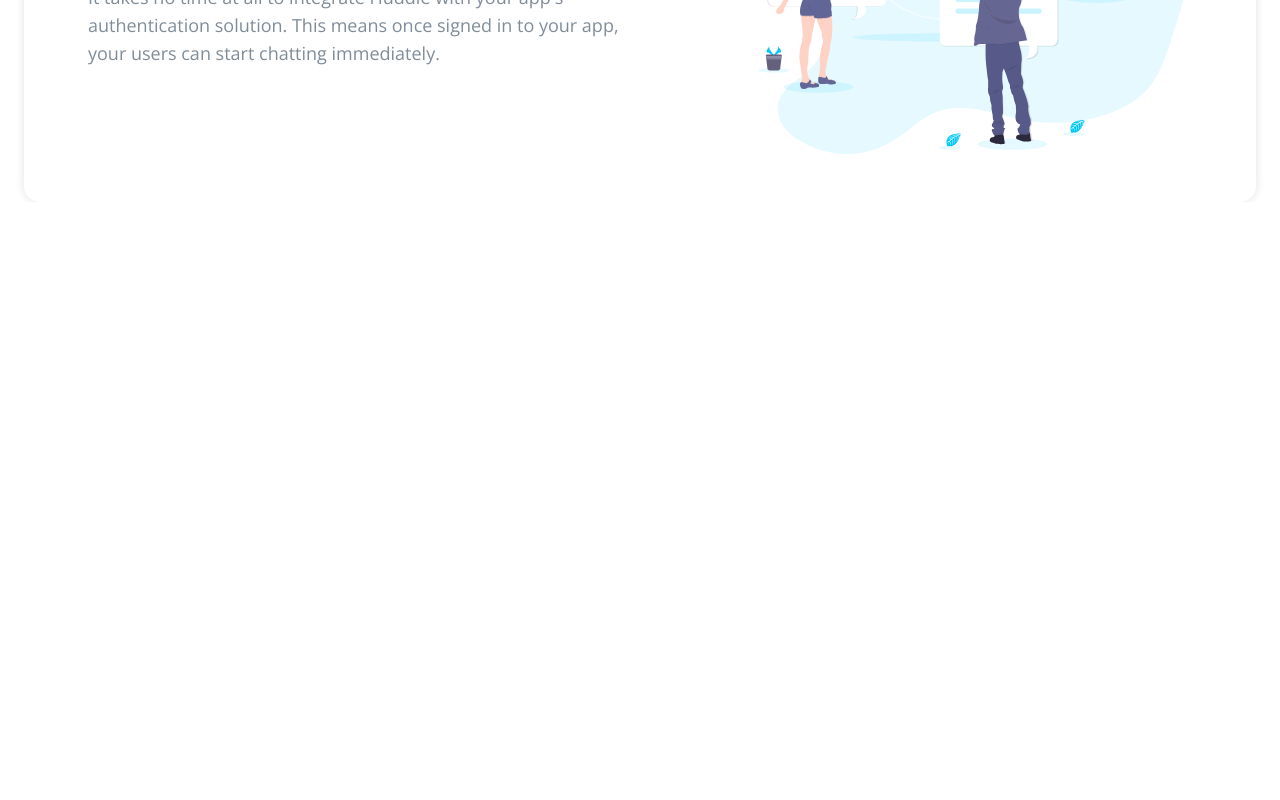
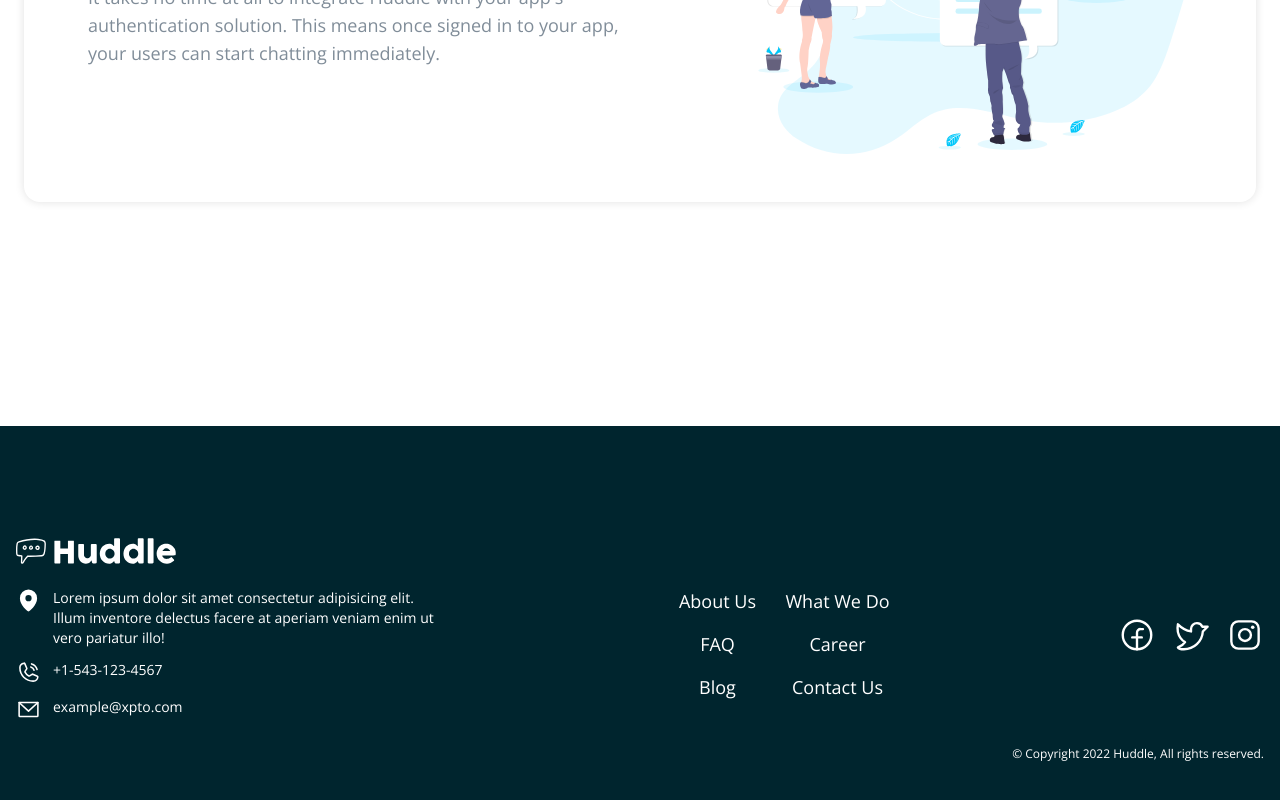
Before and after one commit to rafaelwillen/huddle-landing-page, a React (Vite) app: page / in a window 1280 px wide. Shown: the part 1928-2728 px from the top of the page. Before the commit the page ends 2130 px from the top, so only its background shows below. Built offline with nearby package versions, Linux system fonts and the light colour scheme.

Commit message:
Add the footer

```diff
--- a/src/App.tsx
+++ b/src/App.tsx
@@ -4,6 +4,7 @@ import yourUsers from "./assets/images/illustration-your-users.svg";
 import BodySections, {
   SectionCardType,
 } from "./components/sections/BodySections";
+import Footer from "./components/sections/Footer";
 import Header from "./components/sections/Header";
 
 const sectionCards: SectionCardType[] = [
@@ -37,6 +38,7 @@ function App() {
       <main className="container mx-auto mt-14 lg:mt-24 px-6 bg-white">
         <BodySections sectionCards={sectionCards} />
       </main>
+      <Footer />
     </>
   );
 }
--- /dev/null
+++ b/src/components/sections/Footer.tsx
@@ -0,0 +1,99 @@
+import {
+  EnvelopeSimple,
+  FacebookLogo,
+  InstagramLogo,
+  MapPin,
+  PhoneCall,
+  TwitterLogo,
+} from "phosphor-react";
+import logo from "../../assets/images/logo-white.svg";
+
+const Footer = () => {
+  return (
+    <div className="bg-darkCyan">
+      <footer className="container mx-auto text-white mt-56 pt-28 pb-10 px-4">
+        <img
+          src={logo}
+          alt="Huddle logo"
+          width={160}
+          height={26}
+          className=""
+        />
+        <div className="lg:flex justify-between items-start lg:my-6">
+          <div className="grid grid-cols-[auto_1fr] gap-3 items-start mt-6 lg:my-0 mb-9 text-sm  ">
+            <MapPin weight="fill" fill="#fff" size={25} />
+            <p className="max-w-sm">
+              Lorem ipsum dolor sit amet consectetur adipisicing elit. Illum
+              inventore delectus facere at aperiam veniam enim ut vero pariatur
+              illo!
+            </p>
+            <PhoneCall size={25} />
+            <a href="tel:+15431234567" className="hover:underline w-fit">
+              +1-543-123-4567
+            </a>
+            <EnvelopeSimple size={25} />
+            <a href="mailto:example@xpto.com" className="hover:underline w-fit">
+              example@xpto.com
+            </a>
+          </div>
+          <ul className="flex flex-col gap-4 font-light grid-cols-2 md:grid md:justify-items-center">
+            <li>
+              <a href="#" className="hover:underline">
+                About Us
+              </a>
+            </li>
+            <li>
+              <a href="#" className="hover:underline">
+                What We Do
+              </a>
+            </li>
+            <li>
+              <a href="#" className="hover:underline">
+                FAQ
+              </a>
+            </li>
+            <li>
+              <a href="#" className="hover:underline">
+                Career
+              </a>
+            </li>
+            <li>
+              <a href="#" className="hover:underline">
+                Blog
+              </a>
+            </li>
+            <li>
+              <a href="#" className="hover:underline">
+                Contact Us
+              </a>
+            </li>
+          </ul>
+
+          <ul className="flex justify-center gap-4 my-7">
+            <li>
+              <a href="#" title="Facebook">
+                <FacebookLogo size={38} />
+              </a>
+            </li>
+            <li>
+              <a href="#" title="Twitter">
+                <TwitterLogo size={38} />
+              </a>
+            </li>
+            <li>
+              <a href="#" title="Instagram">
+                <InstagramLogo size={38} />
+              </a>
+            </li>
+          </ul>
+        </div>
+
+        <p className="text-xs font-light text-center lg:text-right">
+          &copy; Copyright 2022 Huddle, All rights reserved.
+        </p>
+      </footer>
+    </div>
+  );
+};
+
+export default Footer;
```
